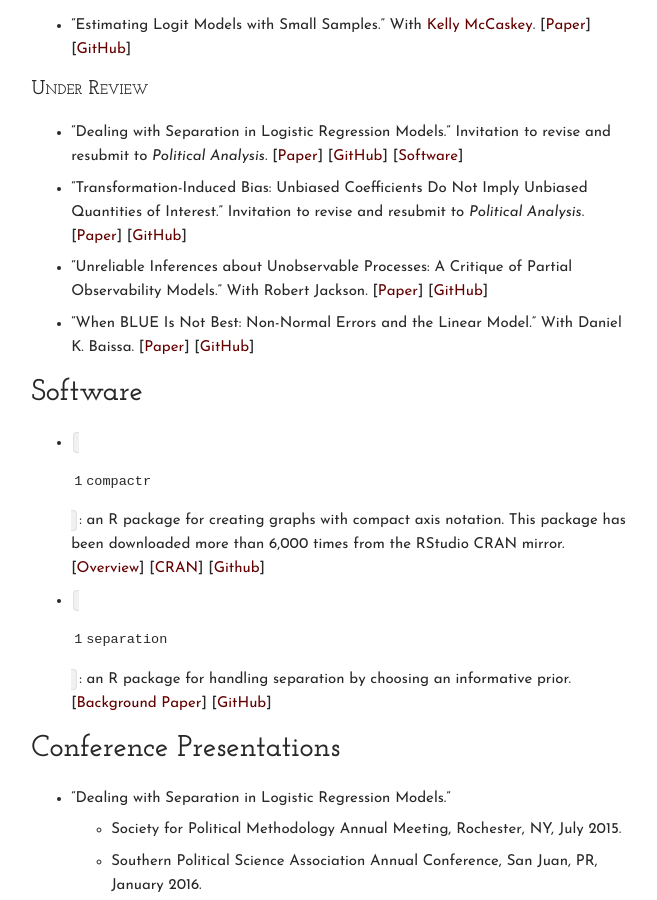
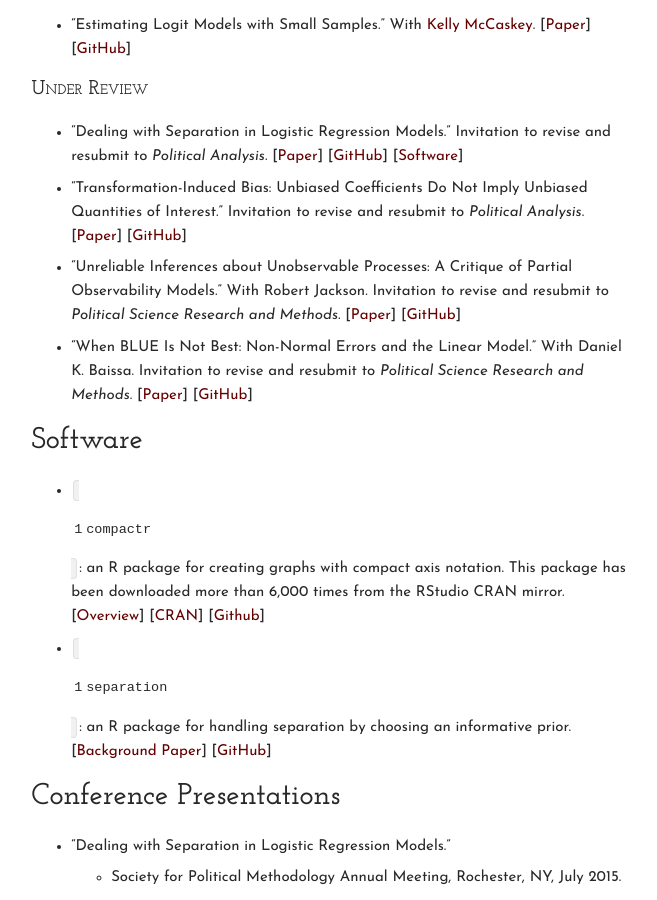
Before and after one commit to carlislerainey/carlislerainey.github.io, a Jekyll site: the page built from cv/index.md, in a window 1280 px wide and 900 px high, scrolled down 2064 px. Shown: the whole window, without its empty margins (431-1088 px from the left). Built offline with Jekyll 4.4.1, drawn with Linux system fonts in a browser that asks for light colours; some of the changed text lies outside the part shown.

Commit message:
update cv

```diff
--- a/_includes/_unpublished.md
+++ b/_includes/_unpublished.md
@@ -19,9 +19,9 @@
 - "Transformation-Induced Bias: Unbiased Coefficients Do Not Imply Unbiased Quantities of Interest." Invitation to revise and resubmit to *Political Analysis*.
 [[Paper](../papers/bias.pdf)]
 [[GitHub](https://github.com/carlislerainey/transformation-induced-bias)]
-- "Unreliable Inferences about Unobservable Processes: A Critique of Partial Observability Models." With Robert Jackson.
+- "Unreliable Inferences about Unobservable Processes: A Critique of Partial Observability Models." With Robert Jackson. Invitation to revise and resubmit to *Political Science Research and Methods*.
 [[Paper](../papers/unreliable.pdf)]
 [[GitHub](https://github.com/carlislerainey/Unreliable)]
-- "When BLUE Is Not Best: Non-Normal Errors and the Linear Model." With Daniel K. Baissa.
+- "When BLUE Is Not Best: Non-Normal Errors and the Linear Model." With Daniel K. Baissa. Invitation to revise and resubmit to *Political Science Research and Methods*.
 [[Paper](../papers/heavy-tails.pdf)]
 [[GitHub](https://github.com/carlislerainey/heavy-tails)]
```
Also changed, not shown: cv/index.md (+1 -1 lines).
